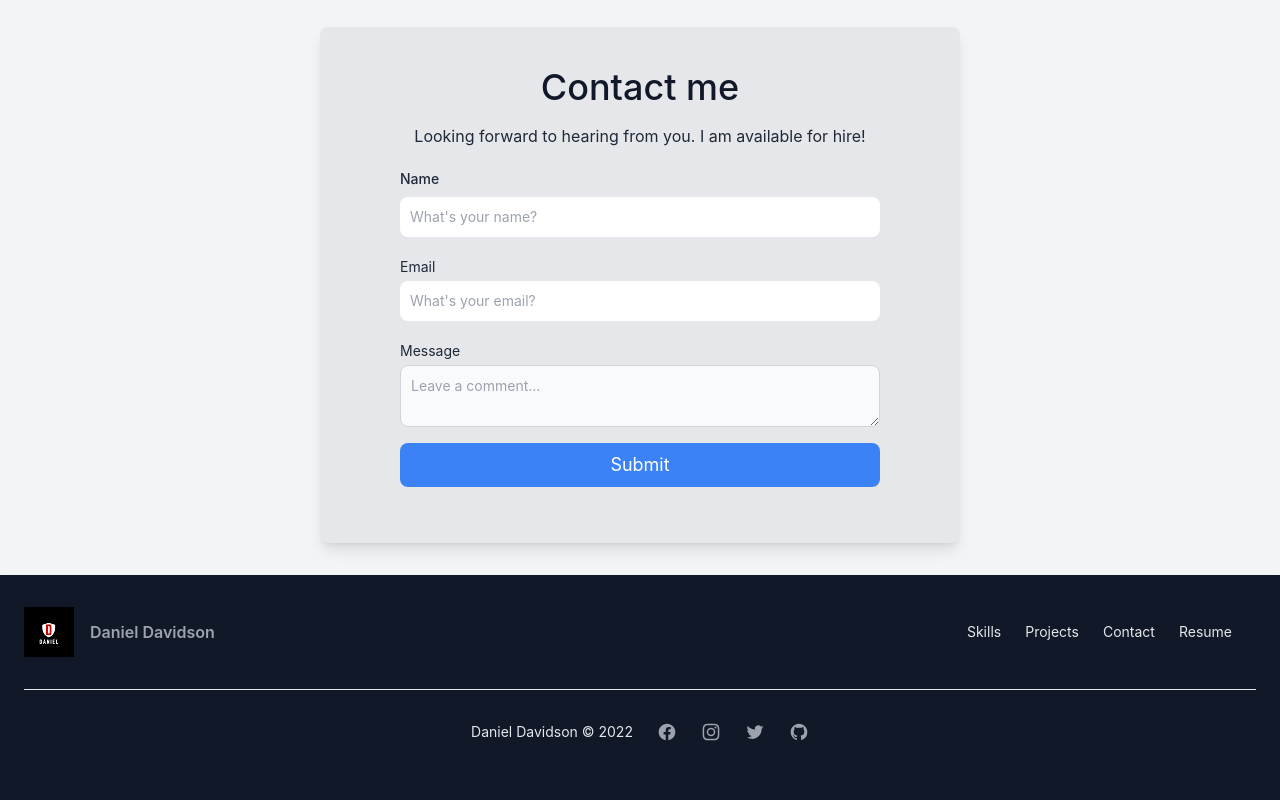
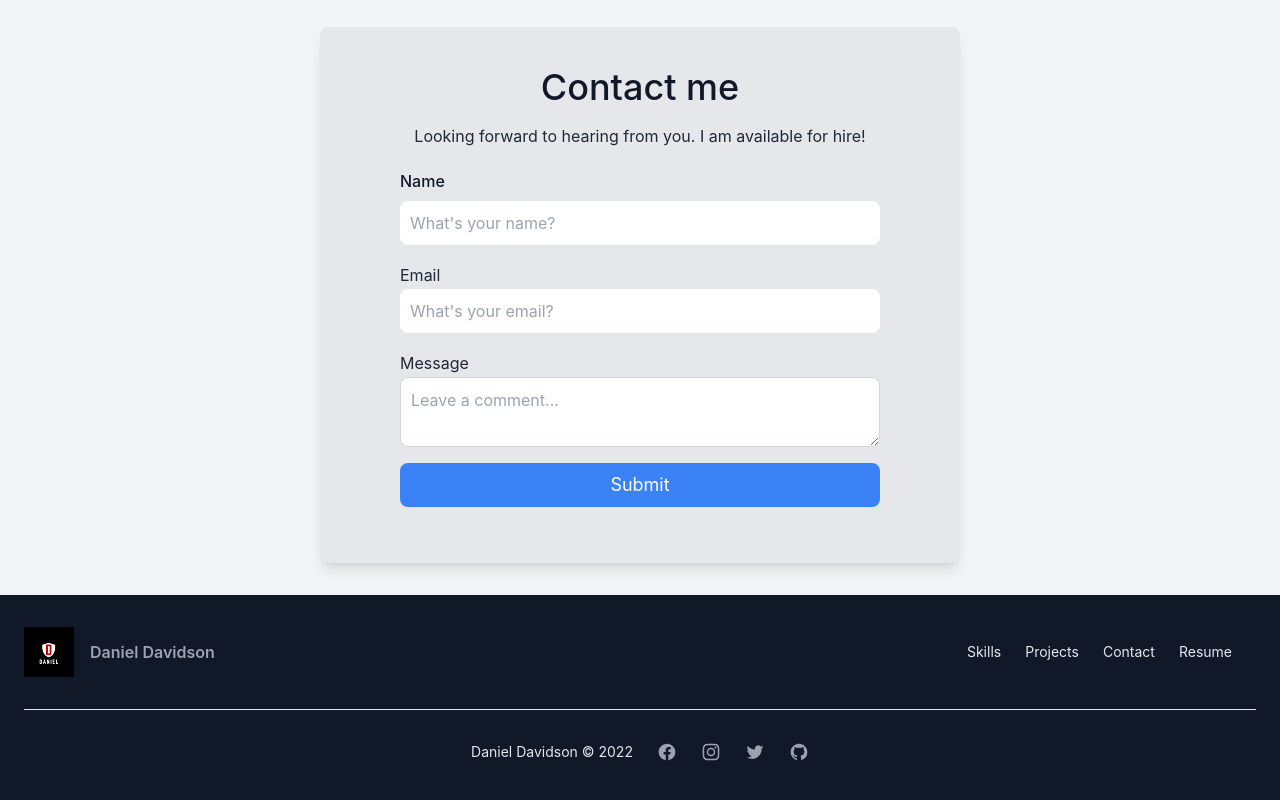
Before and after one commit to DanD88/Portfolio2, a React (Create React App) app: page / in a window 1280 px wide. Shown: the part 3231-4031 px from the top of the page. Built offline with nearby package versions, Linux system fonts and the light colour scheme.

Commit message:
Update Contact.js

```diff
--- a/src/components/Contact.js
+++ b/src/components/Contact.js
@@ -43,42 +43,42 @@
           </p>
 
           <div className="relative mb-4">
-            <label htmlFor="name" className="block mb-2 text-sm font-medium text-gray-800 dark:text-gray-800">
+            <label htmlFor="name" className="block mb-2 text-md font-medium text-gray-900 dark:text-gray-900">
             Name
             </label>
             <input
             type="text"
             id="name"
             name="name"
-            className="text-gray-900 text-sm rounded-lg focus:ring-blue-500 focus:border-blue-500 block w-full p-2.5  dark:bg-gray-100 dark:border-gray-600 dark:placeholder-gray-800 dark:text-white dark:focus:ring-blue-500 dark:focus:border-blue-500"
+            className="text-black text-md rounded-lg focus:ring-blue-500 focus:border-blue-500 block w-full p-2.5 bg-white dark:border-gray-600 dark:placeholder-gray-800 dark:text-white dark:focus:ring-blue-500 dark:focus:border-blue-500"
             onChange={(e) => setName(e.target.value)}
             placeholder="What's your name?"
             required
             />
           </div>
           <div className="relative mb-4">
-            <label htmlFor="email" className="leading-7 text-sm text-gray-800">
+            <label htmlFor="email" className="leading-7 text-md text-gray-800">
             Email
             </label>
             <input
             type="email"
             id="email"
             name="email"
-            className="text-gray-900 text-sm rounded-lg focus:ring-blue-500 focus:border-blue-500 block w-full p-2.5  dark:bg-gray-100 dark:border-gray-100 dark:placeholder-gray-800 dark:text-white dark:focus:ring-blue-900 dark:focus:border-blue-900"
+            className="text-black text-md rounded-lg focus:ring-blue-500 focus:border-blue-500 block w-full p-2.5 bg-white dark:border-gray-100 dark:placeholder-gray-800 dark:focus:ring-blue-900 dark:focus:border-blue-900"
             onChange={(e) => setEmail(e.target.value)}
             placeholder="What's your email?"
             required
             />
           </div>
           <div className="relative mb-4">
-            <label htmlFor="message" className="leading-7 text-sm text-gray-800">
+            <label htmlFor="message" className="leading-7 text-md text-gray-800">
             Message
             </label>
             <textarea
             type="text"
             id="message"
             name="message"
-            className="block p-2.5 w-full text-sm text-gray-900 bg-gray-50 rounded-lg border border-gray-300 focus:ring-blue-500 focus:border-blue-500 dark:bg-gray-100 dark:border-gray-100 dark:placeholder-gray-800 dark:text-white dark:focus:ring-blue-500 dark:focus:border-blue-500"
+            className="block p-2.5 w-full text-md text-black bg-white rounded-lg border border-gray-300 focus:ring-blue-500 focus:border-blue-500 bg-white dark:placeholder-gray-800 dark:text-white dark:focus:ring-blue-500 dark:focus:border-blue-500"
             onChange={(e) => setMessage(e.target.value)}
             placeholder="Leave a comment..."
             required
```
